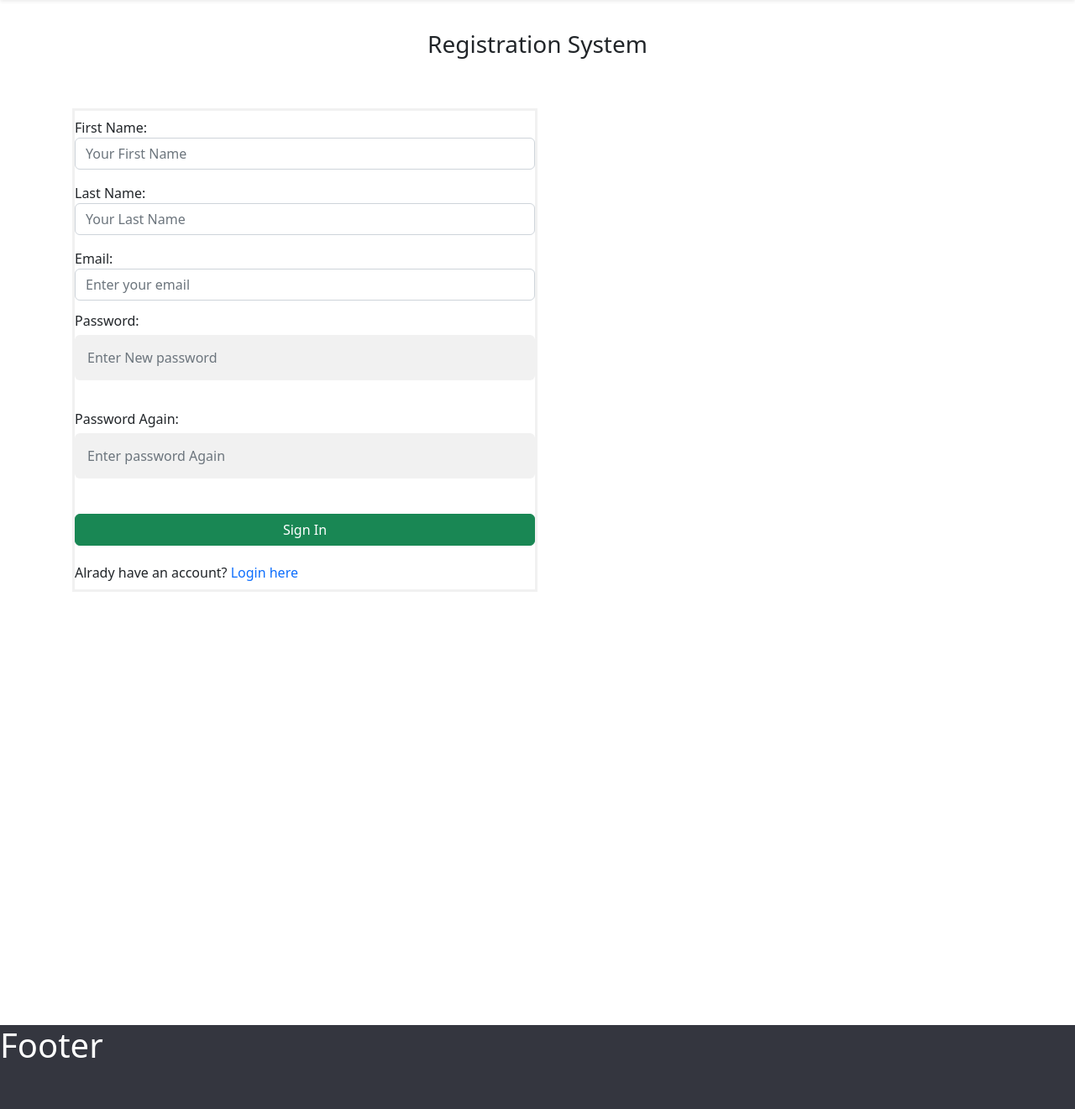
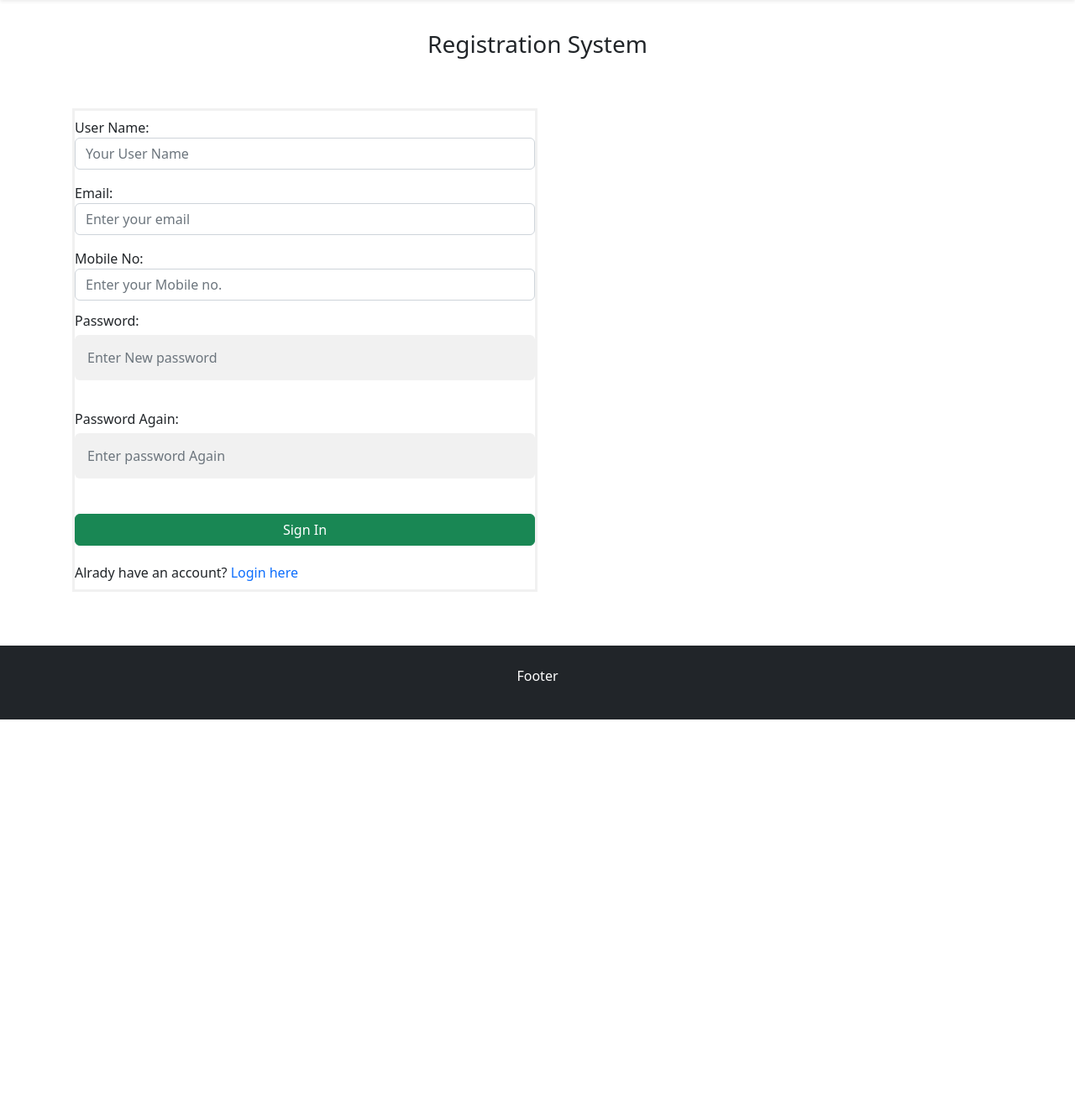
Before and after one commit to Asrafuzzaman01/online_admission, a PHP site: page /user_registration.php in a window 1280 px wide. Shown: the part 105-1426 px from the top of the page at 84% size. After the commit the page ends 962 px from the top, so only its background shows below. Run offline with PHP 8.4, Linux system fonts and the light colour scheme.

```diff
--- a/includes/footer.php
+++ b/includes/footer.php
@@ -1,8 +1,9 @@
 <!-- FOOTER -->
-<footer class="footer">
-    <h1>Footer</h1>
 
-</footer>
+<div class="mt-5 p-4 bg-dark text-white text-center">
+    <p>Footer</p>
+</div>
+
 
 <!--========Boostrap js link=========-->
 <script src="https://cdn.jsdelivr.net/npm/bootstrap@5.2.2/dist/js/bootstrap.bundle.min.js"
--- a/includes/header.php
+++ b/includes/header.php
@@ -20,8 +20,16 @@
 </head>
 
 <body>
-    <!-- header start -->
-    <header>
+
+    <?php
+
+    include('includes/connection.php');
+    ?>
+
+    <?php
+
+    ?>
+    <div class="sectionheader">
         <nav class="navbar navbar-expand-sm bg-info   shadow-sm ">
 
             <div class="container-fluid">
@@ -87,7 +95,9 @@
 
 
 
+
                 <ul class="navbar-nav">
+
 
                     <li class="nav-item">
                         <a class="nav-link text-white" href="login.php">Login</a>
@@ -96,7 +106,10 @@
                     <li class="nav-item">
                         <a class="nav-link text-white" href="user_registration.php">Registration</a>
                     </li>
+
                 </ul>
+
+
 
 
 
@@ -113,11 +126,31 @@
 
 
 
-            </div>
-        </nav>
-    </header>
-    <!-- header End -->
+    </div>
+    </nav>
+    </div>
+
 
 
 
     <!--========Login check========-->
+    <!--========Login check========-->
+    <?php
+    function login_check($conn)
+    {
+        $users_email = "";
+        $users_password = "";
+
+        if (isset($_SESSION['user_email']) && isset($_SESSION['users_password'])) {
+            $users_email = $_SESSION['users_email'];
+            $users_password = $_SESSION['users_password'];
+        }
+        $sql = "select * from user_registration where users_email='$users_email' and user_password='$passwordmd5' ";
+
+        $result = $conn->query($sql);
+        if ($result->num_rows > 0)
+            return true;
+        else
+            return false;
+    }
+    ?>
--- a/user_registration.php
+++ b/user_registration.php
@@ -7,24 +7,26 @@ include('includes/connection.php');
 <?php
 
 if (isset($_POST['submit'])) {
-    $users_first_name = $_POST['users_first_name'];
-    $users_last_name = $_POST['users_last_name'];
+    $users_name = $_POST['users_name'];
+
     $users_email = $_POST['users_email'];
+    $users_phone = $_POST['users_phone'];
     $users_password = $_POST['users_password'];
     $passwordagain = $_POST['passwordagain'];
     $md5password = md5($users_password);
 
-    $emptymsg1 = $emptymsg2 = $emptymsg3 = $emptymsg4 = $emptymsg5 = $pasmatchmsg = '';
+    $emptymsg1 = $emptymsg3 = $emptymsg4 = $emptymsg5 = $pasmatchmsg = $emptymsg6 = '';
 
 
-    if (empty($users_first_name)) {
-        $emptymsg1 = 'Write Firstname';
+    if (empty($users_name)) {
+        $emptymsg1 = 'Write User Name';
     }
-    if (empty($users_last_name)) {
-        $emptymsg2 = 'Write Lastname';
-    }
+
     if (empty($users_email)) {
         $emptymsg3 = 'Write email';
+    }
+    if (empty($users_phone)) {
+        $emptymsg6 = 'Write your Mobile no..';
     }
     if (empty($users_password)) {
         $emptymsg4 = 'Write password';
@@ -33,16 +35,16 @@ if (isset($_POST['submit'])) {
         $emptymsg5 = 'Write password Again';
     }
 
-    if (!empty($users_first_name) && !empty($users_last_name) && !empty($users_email) && !empty($users_password) && !empty($passwordagain)) {
+    if (!empty($users__name) && !empty($users_email) && !empty($users_phone) && !empty($users_password) && !empty($passwordagain)) {
         if ($users_password !== $passwordagain) {
             $pasmatchmsg = 'Password does not match!';
         } else {
             $pasmatchmsg = '';
-            $sql = "INSERT INTO user_registration(users_first_name, users_last_name, users_email, users_password)
-						VALUES('$users_first_name', '$users_last_name', '$users_email', '$md5password')";
+            $sql = "INSERT INTO user_registration(users_name,  users_email,  users_phone,users_password)
+						VALUES('$users_name',  '$users_email','$users_phone', '$md5password')";
 
             if ($conn->query($sql) == TRUE) {
-                header('location:user_registration.php');
+                //header('location:index.php');
                 // $_SESSION['signupmsg'] = 'Sign Up Complete. Please Log in now.';
             } else {
                 echo 'data not inserted';
@@ -64,20 +66,22 @@ if (isset($_POST['submit'])) {
 
 
 
-<div class="container-fluid">
+<div class="container-fluid ">
     <div class="container" style="margin-top:20px">
         <h3 class="text-center">Registration System</h3>
     </div>
     <div class="container" style="margin-top:20px">
         <!-- <div class="row">-->
 
+
+
         <div class="col-md-6">
             <!-- <div class="container-fluid bg-light">-->
             <form action="" method="POST">
                 <div class="mt-2 pb-2">
-                    <label for="firstname">First Name:</label>
-                    <input type="name" name="users_first_name" class="form-control" placeholder="Your First Name" value="<?php if (isset($_POST['submit'])) {
-                        echo $users_first_name;
+                    <label for="username">User Name:</label>
+                    <input type="name" name="users_name" class="form-control" placeholder="Your User Name" value="<?php if (isset($_POST['submit'])) {
+                        echo $users_name;
                     } ?>">
                     <span class="text-danger">
                         <?php if (isset($_POST['submit'])) {
@@ -85,17 +89,7 @@ if (isset($_POST['submit'])) {
                         } ?>
                     </span>
                 </div>
-                <div class="mt-2 pb-2">
-                    <label for="users_last_name">Last Name:</label>
-                    <input type="name" name="users_last_name" class="form-control" placeholder="Your Last Name" value="<?php if (isset($_POST['submit'])) {
-                        echo $users_last_name;
-                    } ?>">
-                    <span class="text-danger">
-                        <?php if (isset($_POST['submit'])) {
-                            echo $emptymsg2;
-                        } ?>
-                    </span>
-                </div>
+
                 <div class="mt-2 pb-2">
                     <label for="email">Email:</label>
 
@@ -110,6 +104,23 @@ if (isset($_POST['submit'])) {
                     </span>
 
                 </div>
+                <div class="mt-2 pb-2">
+                    <label for="phone">Mobile No:</label>
+
+                    <input type="number" name="users_phone" class="form-control" placeholder="Enter your Mobile no."
+                        value="<?php if (isset($_POST['submit'])) {
+                            echo $users_phone;
+
+                        } ?> ">
+                    <span class=" text-danger">
+                        <?php if (isset($_POST['submit'])) {
+                            echo $emptymsg6;
+                        } ?>
+                    </span>
+
+                </div>
+
+
                 <div class="mt-1 pb-2">
                     <label for="password">Password:</label>
                     <input type="password" name="users_password" class="form-control" placeholder="Enter New password">
```
Also changed, not shown: contact.php (+14 -0 lines), index.php (+6 -4 lines), login.php (+4 -5 lines).
